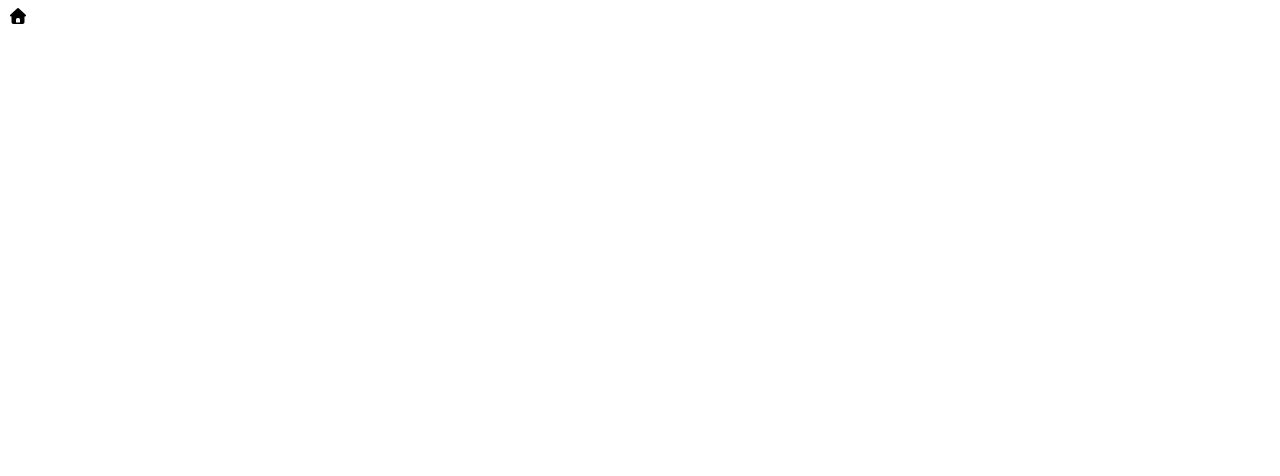
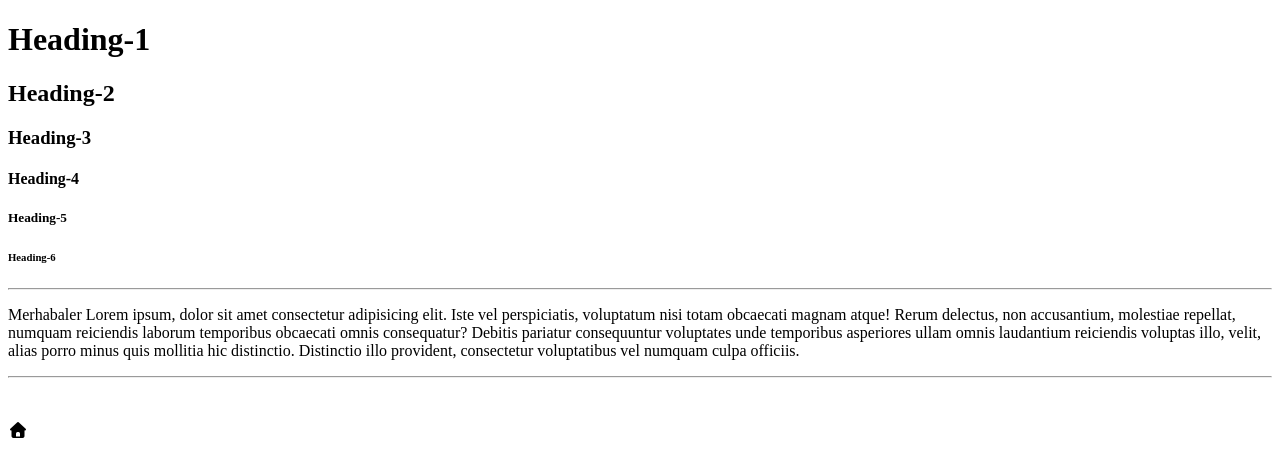
Before and after one commit to OzanKotan/Html, a plain HTML site: page index.html in a window 1280 px wide. Drawn offline with Linux system fonts and the light colour scheme.

Commit message:
paragraf, heading, br, hr

```diff
--- a/index.html
+++ b/index.html
@@ -26,6 +26,21 @@
 <body>
     <noscript>Your Browser does nut support JavaScript</noscript>
     <!--start code-->
+    <!-- h${Heading-$}*6 -->
+    <h1>Heading-1</h1>
+    <h2>Heading-2</h2>
+    <h3>Heading-3</h3>
+    <h4>Heading-4</h4>
+    <h5>Heading-5</h5>
+    <h6>Heading-6</h6>
+    <hr>
+    <!-- paragraf -->
+    <p>Merhabaler Lorem ipsum, dolor sit amet consectetur adipisicing elit. Iste vel perspiciatis, voluptatum nisi totam obcaecati magnam atque! Rerum delectus, non accusantium, molestiae repellat, numquam reiciendis laborum temporibus obcaecati omnis consequatur?
+    Debitis pariatur consequuntur voluptates unde temporibus asperiores ullam omnis laudantium reiciendis voluptas illo, velit, alias porro minus quis mollitia hic distinctio. Distinctio illo provident, consectetur voluptatibus vel numquam culpa officiis. </p>
+
+    <hr>
+    <br>
+    <br>
 
     <!-- font -->
     <i class="fa-solid fa-house"></i>
```
